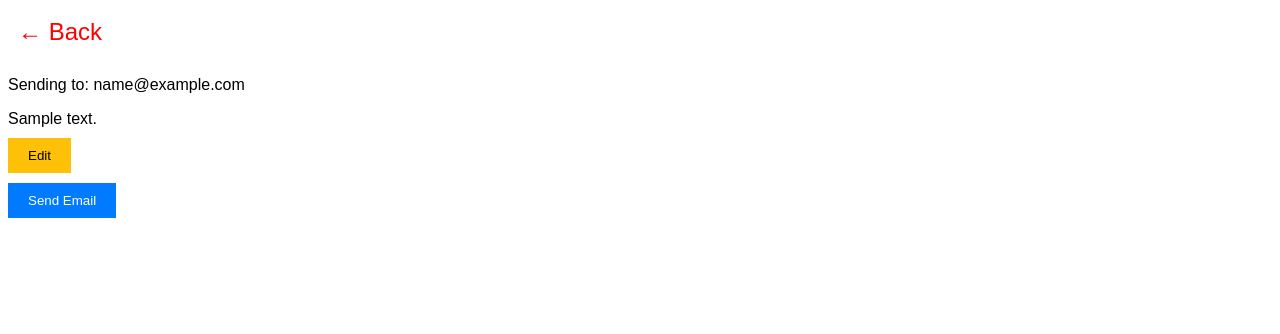
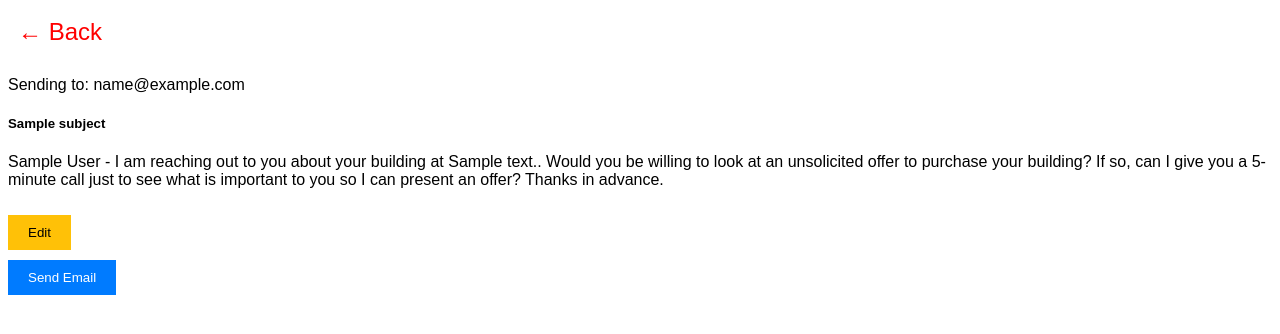
Before and after one commit to elifckr3/cw, a Flask app: template templates/email_template.html in a window 1280 px wide. Shown: the top 334 px of the page. Run offline with Flask 3, Linux system fonts and the light colour scheme; the template is opened without the code that fills it: most values are stand-ins (such as "Sample title", 1, 10 or a date in 2020).

Commit message:
email fixed

```diff
--- a/app.py
+++ b/app.py
@@ -210,38 +210,55 @@ def list_owner_principals():
 
 @app.route('/create-email', methods=['POST'])
 def create_email():
-    # Retrieve address and full name from form data
-    full_address = request.form.get('address')
-    # Split the full address by comma and take the first part (street address)
-    street_address = full_address.split(',')[0] if full_address else 'Address not provided'
+    # Retrieve address, name, and email from form data
+    # Assuming 'address_line_1' is the form data for just the first line of the address
+    address_line_1 = request.form.get('address_line_1')
+    full_name = request.form.get('full_name')
     recipient_email = request.form.get('contact_email')
-    full_name = request.form.get('full_name')
+
+    # Split full_name to get the first name for a more personalized email greeting
     first_name = full_name.split()[0] if full_name else 'Valued Customer'
-    subject = f"Potential Offer for {street_address}"
+
+    # Define the subject of the email
+    subject = f"Potential Offer for {address_line_1}"
+
     body = f"""
     {first_name}-
 
-    I am reaching out to you about your building at {street_address}. Based on my research, it looks like you own and operate your facility. Would you be willing to look at an unsolicited offer to purchase your building, either with you leaving, or by monetizing the asset now and leasing it back?
-
-    If so, can I give you a 5-minute call just to see what is important to you so I can present an offer? Thanks in advance.
+    I am reaching out to you about your property at {address_line_1}. Based on my research, it appears that you are the owner. Would you be open to considering an unsolicited offer to purchase your property? If so, can I give you a 5-minute call just to see what is important to you so I can present an offer?
+    Thanks in advance.
     """
 
-    return render_template('email_template.html', recipient_email=recipient_email, body=body, subject=subject)
+    # Render the email_template.html with the specific data for the contact
+    return render_template('email_template.html',
+                           recipient_email=recipient_email,
+                           full_name=full_name,
+                           full_address=address_line_1,  # Now using address_line_1 here
+                           subject=subject,
+                           body=body)
+
 
 
 @app.route('/create-email-for-all', methods=['POST'])
 def create_email_for_all():
-    # Retrieve selected contact information from the form data
-    selected_contacts = request.form.getlist('selected')  # This will be a list of selected contact IDs or emails
+    # ... logic to handle the incoming data ...
 
-    # You can now use the selected_contacts list to fetch more information about the contacts
-    # and generate an email template with that information
+    # Instead of passing real recipient data, use placeholders
+    placeholder_email = "Email"
+    placeholder_content = (
+        "\"Name\"- I am reaching out to you about your building at "
+        "\"Address\". Would you be willing to look at an unsolicited offer to "
+        "purchase your building? If so, can I give you a 5-minute call just to "
+        "see what is important to you so I can present an offer? Thanks in advance."
+    )
+    placeholder_subject = "Potential Property Purchase Offer"
 
-    # For the sake of the example, we're just passing placeholder values to the template
-    return render_template('email_template.html',
-                           recipient_email='Email',
-                           body='Your email content with placeholders for multiple recipients',
-                           subject='Your subject')
+    return render_template(
+        'email_template.html',
+        recipient_email=placeholder_email,
+        body=placeholder_content,
+        subject=placeholder_subject
+    )
 
 
 # Define the cleanup function
--- a/templates/contact_table.html
+++ b/templates/contact_table.html
@@ -80,6 +80,7 @@
 
                     <form action="{{ url_for('create_email') }}" method="post">
                         <input type="hidden" name="address" value="{{ property['address_full'] }}">
+                         <input type="hidden" name="address_line_1" value="{{ property['address_line_1'] }}">
                         <input type="hidden" name="full_name" value="{{ property['contact_name'] }}">
                          <input type="hidden" name="contact_email" value="{{ property['contact_email_1'] | default('') }}">
                         <input type="submit" value="Create Email">
--- a/templates/email_template.html
+++ b/templates/email_template.html
@@ -49,7 +49,11 @@
     <a class="back-arrow" onclick="goBack();">&#x2190; Back</a>
     <div class="email-content">
        <p>Sending to: {{ recipient_email }}</p>
-        <div id="emailBodyText">{{ body | safe }}</div>
+
+        <h5>{{ subject }}</h5>
+       <p>
+           {{ full_name }} - I am reaching out to you about your building at {{ full_address }}. Would you be willing to look at an unsolicited offer to purchase your building? If so, can I give you a 5-minute call just to see what is important to you so I can present an offer? Thanks in advance.
+       </p>
        <textarea id="emailBody" style="display: none;">{{ body }}</textarea>
        <button id="editButton" class="button edit-button" onclick="toggleEdit(true)">Edit</button>
        <button id="saveButton" class="button save-button" style="display: none;" onclick="toggleEdit(false)">Save</button>
@@ -69,23 +73,20 @@
 
         function toggleEdit(editMode) {
             var emailBody = document.getElementById('emailBody');
-            var emailBodyText = document.getElementById('emailBodyText');
             var editButton = document.getElementById('editButton');
             var saveButton = document.getElementById('saveButton');
             var hiddenBody = document.getElementById('hiddenBody');
 
             if (editMode) {
                 emailBody.style.display = 'block';
-                emailBodyText.style.display = 'none';
                 editButton.style.display = 'none';
                 saveButton.style.display = 'inline-block';
-                emailBody.value = emailBodyText.innerHTML;
+                emailBody.value = document.querySelector('.email-content p').innerText;
             } else {
                 emailBody.style.display = 'none';
-                emailBodyText.style.display = 'block';
                 editButton.style.display = 'inline-block';
                 saveButton.style.display = 'none';
-                emailBodyText.innerHTML = emailBody.value;
+                document.querySelector('.email-content p').innerText = emailBody.value;
                 hiddenBody.value = emailBody.value; // Update the hidden input to ensure the edited content is sent
             }
         }
```
Lines whose indentation alone changed are shown as unchanged.
